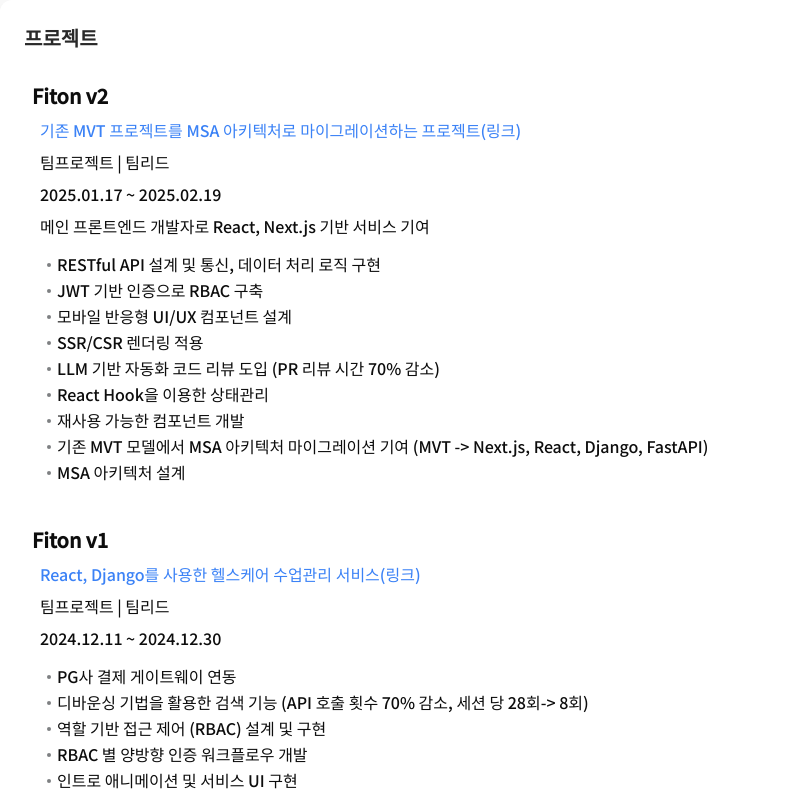
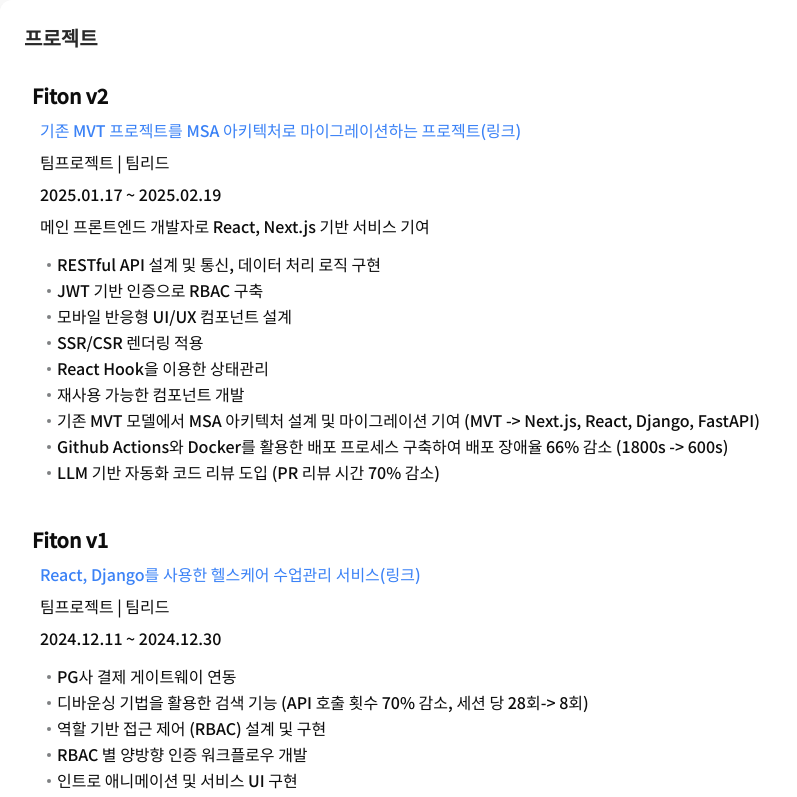
Before and after one commit to 2zm00/portfolio, a Next.js app: page /portfolio in a window 1280 px wide. Shown: the top 797 px of the page, without its empty margins (0-797 px from the left). Built offline with nearby package versions, Linux system fonts and the light colour scheme.

Commit message:
chore: 내용 추가

```diff
--- a/app/data/portfolio.ts
+++ b/app/data/portfolio.ts
@@ -16,12 +16,11 @@ export const portfolio = {
 - JWT 기반 인증으로 RBAC 구축
 - 모바일 반응형 UI/UX 컴포넌트 설계
 - SSR/CSR 렌더링 적용
-- LLM 기반 자동화 코드 리뷰 도입 (PR 리뷰 시간 70% 감소)
 - React Hook을 이용한 상태관리
 - 재사용 가능한 컴포넌트 개발
-- 기존 MVT 모델에서 MSA 아키텍처 마이그레이션 기여 (MVT -> Next.js, React, Django, FastAPI)
-- MSA 아키텍처 설계
-
+- 기존 MVT 모델에서 MSA 아키텍처 설계 및 마이그레이션 기여 (MVT -> Next.js, React, Django, FastAPI)
+- Github Actions와 Docker를 활용한 배포 프로세스 구축하여 배포 장애율 66% 감소 (1800s -> 600s)
+- LLM 기반 자동화 코드 리뷰 도입 (PR 리뷰 시간 70% 감소)
 
 ### Fiton v1
 [React, Django를 사용한 헬스케어 수업관리 서비스(링크)](https://github.com/2zm00/Fiton_Project_zmo)
```
